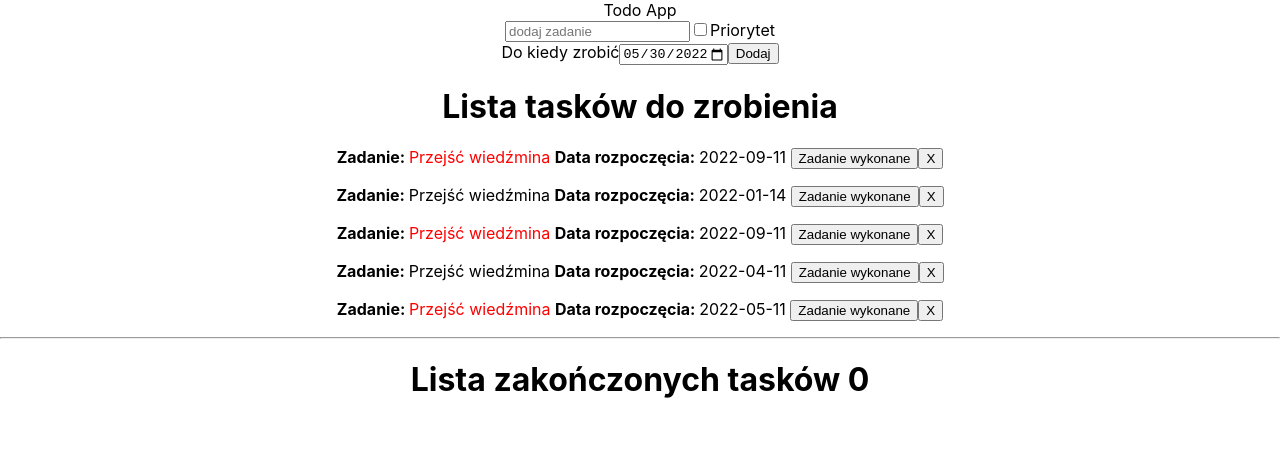
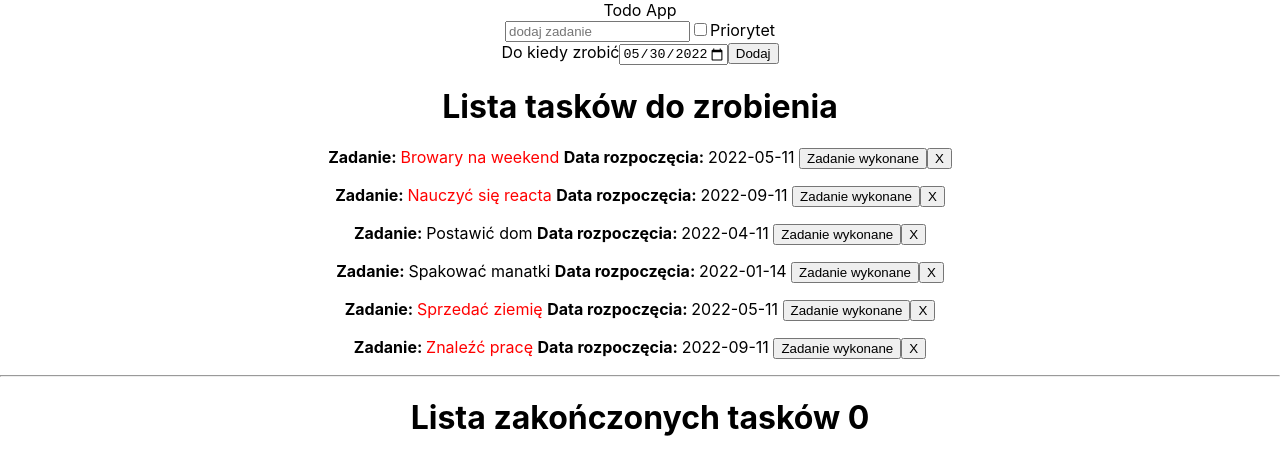
Before and after one commit to hugobosy/todo-react, a React app: page / in a window 1280 px wide. Built offline with nearby package versions, Linux system fonts and the light colour scheme.

Commit message:
add sort task by finishDate & text

```diff
--- a/src/components/App.css
+++ b/src/components/App.css
@@ -1,38 +1,3 @@
 .App {
   text-align: center;
 }
-
-.App-logo {
-  height: 40vmin;
-  pointer-events: none;
-}
-
-@media (prefers-reduced-motion: no-preference) {
-  .App-logo {
-    animation: App-logo-spin infinite 20s linear;
-  }
-}
-
-.App-header {
-  background-color: #282c34;
-  min-height: 100vh;
-  display: flex;
-  flex-direction: column;
-  align-items: center;
-  justify-content: center;
-  font-size: calc(10px + 2vmin);
-  color: white;
-}
-
-.App-link {
-  color: #61dafb;
-}
-
-@keyframes App-logo-spin {
-  from {
-    transform: rotate(0deg);
-  }
-  to {
-    transform: rotate(360deg);
-  }
-}
--- a/src/components/App.js
+++ b/src/components/App.js
@@ -6,11 +6,12 @@ import {useState} from "react";
 function App() {
 
     const [state, setState] = useState([
-        {id: 0, text: 'Przejść wiedźmina', date: '2022-09-11', important: true, active: true, finishDate: null},
-        {id: 1, text: 'Przejść wiedźmina', date: '2022-01-14', important: false, active: true, finishDate: null},
-        {id: 2, text: 'Przejść wiedźmina', date: '2022-09-11', important: true, active: true, finishDate: null},
-        {id: 3, text: 'Przejść wiedźmina', date: '2022-04-11', important: false, active: true, finishDate: null},
-        {id: 4, text: 'Przejść wiedźmina', date: '2022-05-11', important: true, active: true, finishDate: null},
+        {id: 0, text: 'Nauczyć się reacta', date: '2022-09-11', important: true, active: true, finishDate: null},
+        {id: 1, text: 'Spakować manatki', date: '2022-01-14', important: false, active: true, finishDate: null},
+        {id: 2, text: 'Znaleźć pracę', date: '2022-09-11', important: true, active: true, finishDate: null},
+        {id: 3, text: 'Postawić dom', date: '2022-04-11', important: false, active: true, finishDate: null},
+        {id: 4, text: 'Sprzedać ziemię', date: '2022-05-11', important: true, active: true, finishDate: null},
+        {id: 5, text: 'Browary na weekend', date: '2022-05-11', important: true, active: true, finishDate: null},
     ])
 
     const deleteTask = (id) => {
--- a/src/components/TaskList.js
+++ b/src/components/TaskList.js
@@ -3,17 +3,43 @@ import {Task} from "./Task";
 
 export const TaskList = props => {
 
-    const taskActive = props.tasks.map(task => task.active === true ?
+    const done = props.tasks.filter(task => !task.active);
+
+    const sortActive = props.tasks.sort((a,b) => {
+        if(a.text < b.text) {
+            return -1
+        }
+
+        if(a.text > b.text) {
+            return 1
+        }
+
+        return 0
+    });
+
+    const sortComplete = done.sort((a,b) => {
+        if(a.finishDate < b.finishDate) {
+            return 1
+        }
+        if(a.finishDate > b.finishDate) {
+            return -1
+        }
+
+        return 0;
+    })
+
+    const taskActive = sortActive.map(task => task.active === true ?
         <Task key={task.id} id={task.id} text={task.text} date={task.date}
               important={task.important} delete={props.delete}
               done={props.done} active={task.active}/> : null)
 
-    const taskCompleted = props.tasks.map(task => task.active === false ?
+    const taskCompleted = sortComplete.map(task => task.active === false ?
         <Task key={task.id} id={task.id} text={task.text} date={task.date}
               important={task.important}
               active={task.active} completedDate={task.finishDate}/> : null)
 
-    const done = props.tasks.filter(task => !task.active);
+
+
 
     return (
         <>
```
